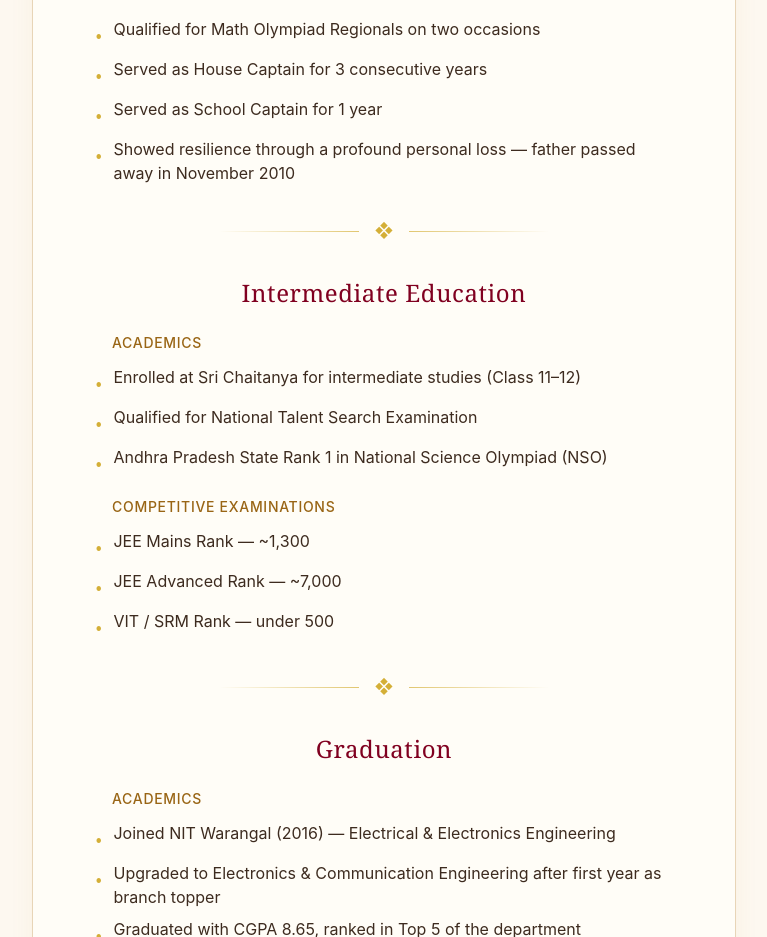
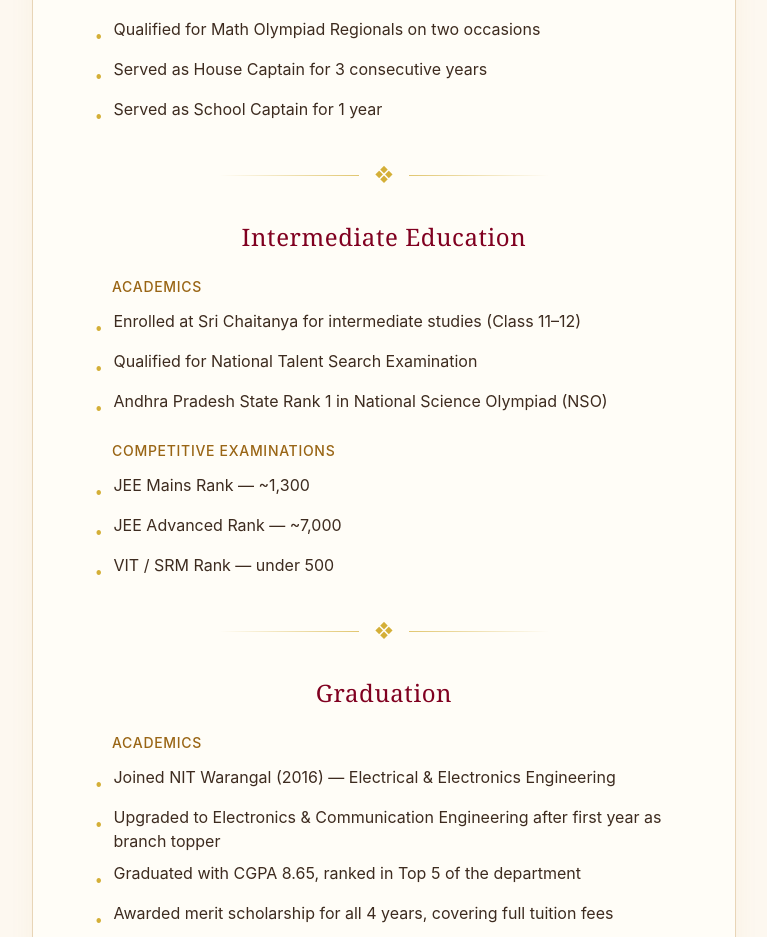
Before and after one commit to a1ashish1/portfolio, a Next.js app: page /bioData in a window 1280 px wide. Shown: the part 1220-2157 px from the top of the page, without its empty margins (256-1023 px from the left). Built offline with nearby package versions, Linux system fonts and the light colour scheme.

Commit message:
one liner change

```diff
--- a/src/data/bioDataContent.ts
+++ b/src/data/bioDataContent.ts
@@ -93,7 +93,6 @@ export const bioDataContent: Record<Language, BioContent> = {
               "Qualified for Math Olympiad Regionals on two occasions",
               "Served as House Captain for 3 consecutive years",
               "Served as School Captain for 1 year",
-              "Showed resilience through a profound personal loss — father passed away in November 2010",
             ],
           },
         ],
@@ -239,7 +238,6 @@ export const bioDataContent: Record<Language, BioContent> = {
               "गणित ओलंपियाड क्षेत्रीय स्तर के लिए दो बार चयनित",
               "3 वर्षों तक हाउस कैप्टन के रूप में सेवा",
               "1 वर्ष तक स्कूल कैप्टन के रूप में सेवा",
-              "एक गहन व्यक्तिगत क्षति के बावजूद दृढ़ता दिखाई — नवंबर 2010 में पिताजी का निधन",
             ],
           },
         ],
```
